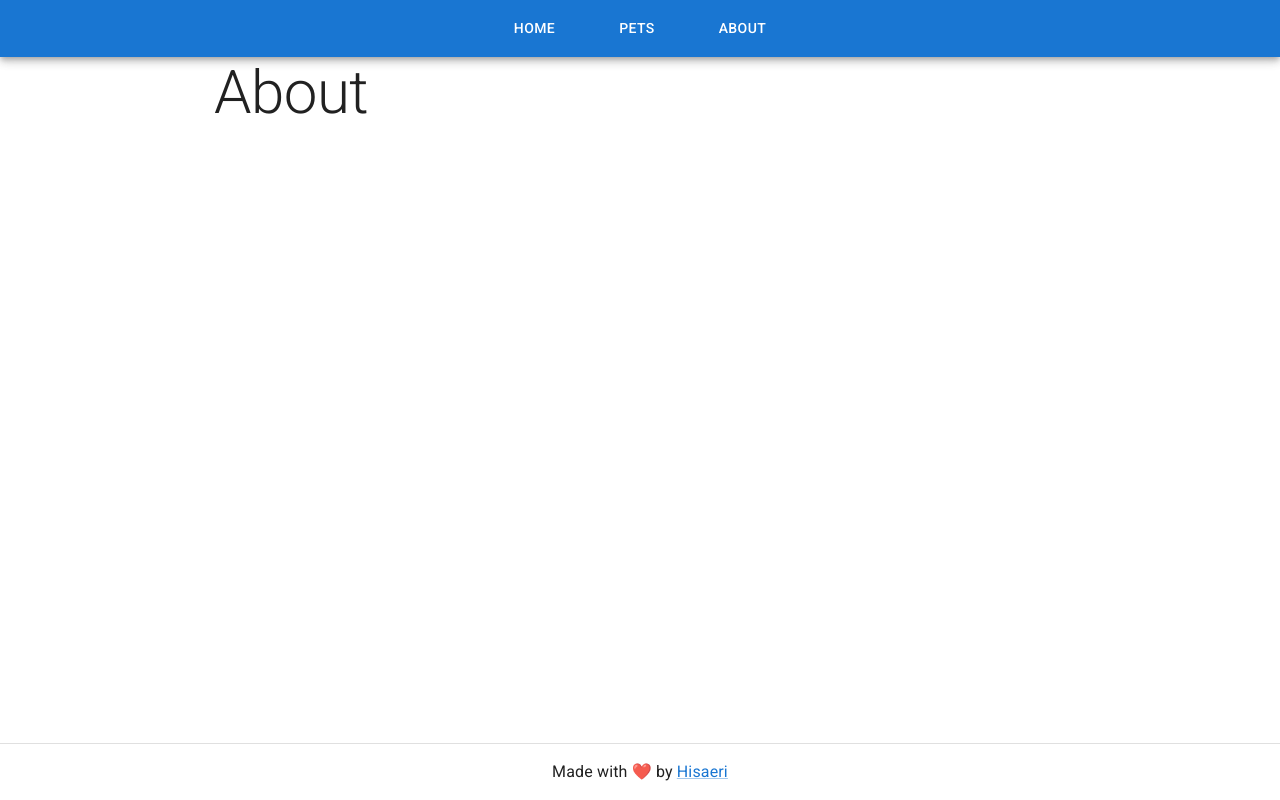
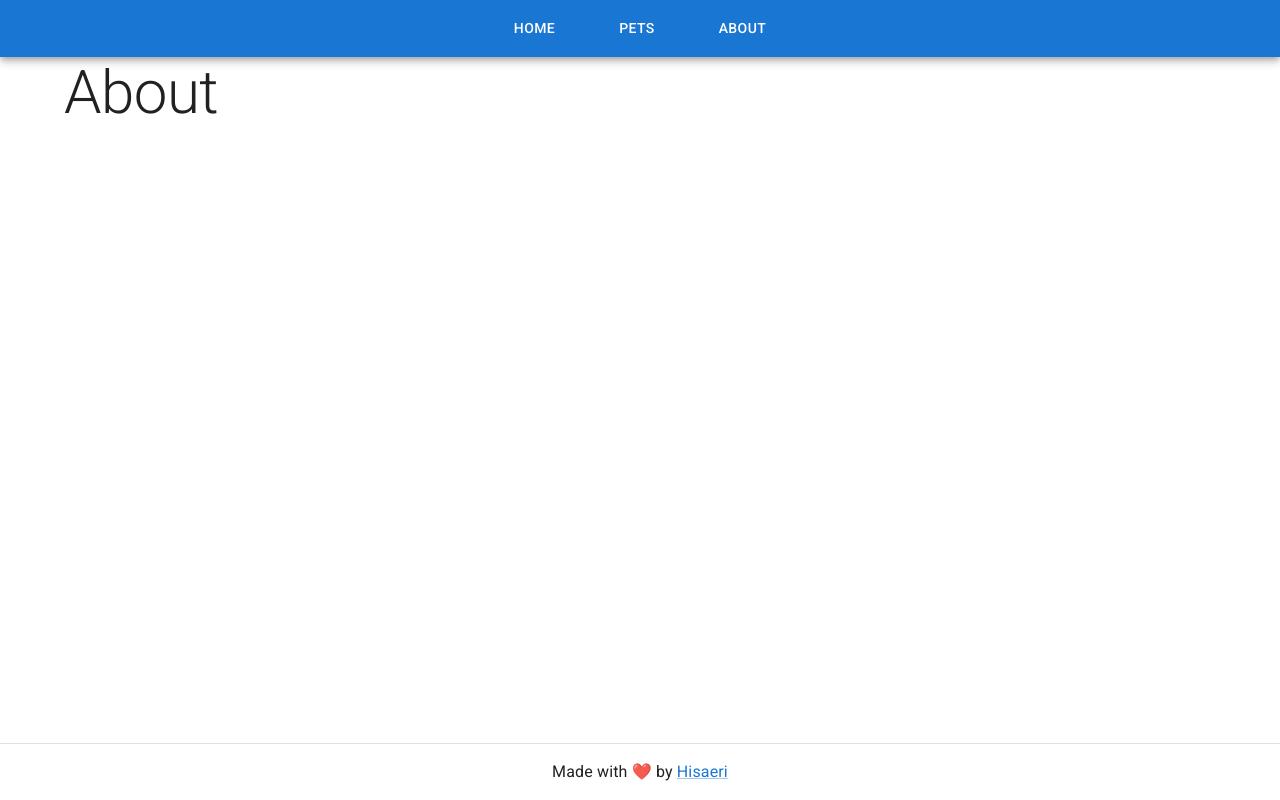
Before and after one commit to Hisaeri/petfinder, a Next.js app: page /about in a window 1280 px wide. Built offline with nearby package versions, Linux system fonts and the light colour scheme; a web font is replaced by a local one.

Commit message:
Change containers maxwidth to lg

```diff
--- a/components/footer.tsx
+++ b/components/footer.tsx
@@ -18,7 +18,7 @@ const Footer = ({}: FooterProps) => {
           borderColor: "divider",
         }}
       >
-        <Container maxWidth="md">
+        <Container maxWidth="lg">
           <Box
             sx={{
               py: 2,
--- a/pages/about.tsx
+++ b/pages/about.tsx
@@ -9,7 +9,7 @@ const AboutPage: NextPage = () => {
       <Head>
         <title>About</title>
       </Head>
-      <Container maxWidth="md">
+      <Container maxWidth="lg">
         <Typography variant="h2" component="h1">
           About
         </Typography>
--- a/pages/index.tsx
+++ b/pages/index.tsx
@@ -9,7 +9,7 @@ const HomePage: NextPage = () => {
       <Head>
         <title>Home</title>
       </Head>
-      <Container maxWidth="md">
+      <Container maxWidth="lg">
         <Typography variant="h2" component="h1">
           Home
         </Typography>
--- a/pages/pets.tsx
+++ b/pages/pets.tsx
@@ -57,7 +57,7 @@ const PetsPage: NextPage = ({
       <Head>
         <title>Pets</title>
       </Head>
-      <Container maxWidth="md">
+      <Container maxWidth="lg">
         <Typography variant="h2" component="h1">
           Pets who need a home
         </Typography>
```
